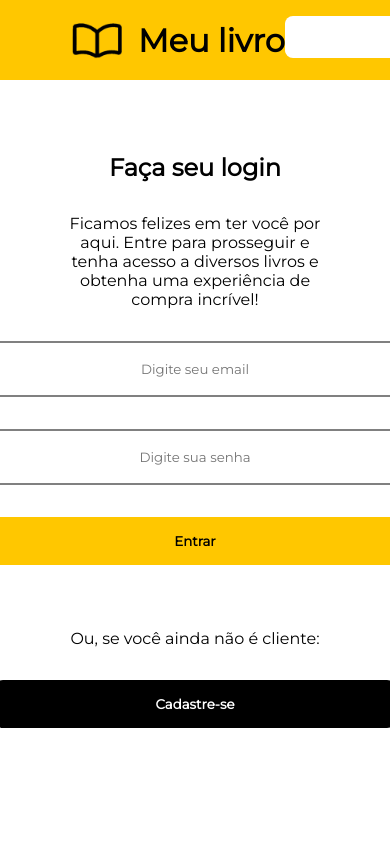
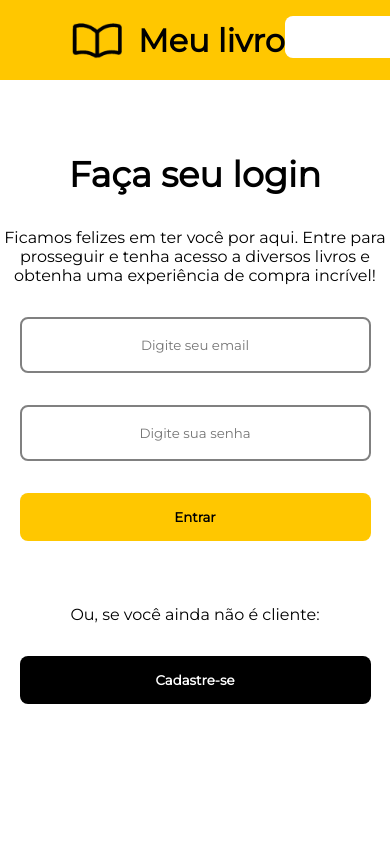
Before and after one commit to LucasMedeiros7/meu-livro-frontend, a React (Vite) app: page /login in a window 390 px wide. Shown: the top 844 px of the page. Built offline with nearby package versions, Linux system fonts and the light colour scheme.

Commit message:
Ajustes na responsividade da pagina de login e adição do redirect cadastro

```diff
--- a/src/components/Header/logoHeader.jsx
+++ b/src/components/Header/logoHeader.jsx
@@ -1,7 +1,8 @@
-import { useState } from 'react'
-import S from './header.module.css'
-import branco from '../../assets/logo_livraria_branco.png'
-import preto from '../../assets/logo_livraria_preto.png'
+import { useState } from "react";
+
+import S from "./header.module.css";
+import branco from "../../assets/logo_livraria_branco.png";
+import preto from "../../assets/logo_livraria_preto.png";
 
 export const Logo = () => {
   const [over, setOver] = useState(false);
@@ -11,11 +12,9 @@ export const Logo = () => {
       onMouseOut={() => setOver(false)}
       className={S.logo}
     >
-            <a href="/">
       <img className={S.imagem_logo} src={over ? branco : preto} />
-            </a>
 
       <h1 className={S.texto_logo}> Meu livro </h1>
     </div>
-    )
-}
+  );
+};
--- a/src/pages/Login/Login.jsx
+++ b/src/pages/Login/Login.jsx
@@ -69,7 +69,7 @@ export const Login = () => {
       <ToastContainer />
 
       <p>Ou, se você ainda não é cliente:</p>
-      <Link to="/cadastro">
+      <Link className={styles.linkCadastro} to="/cadastro">
         <button className={styles.cadastro}>Cadastre-se</button>
       </Link>
     </main>
--- a/src/pages/Login/login.module.css
+++ b/src/pages/Login/login.module.css
@@ -7,26 +7,38 @@
   margin: 4.563rem auto 7.563rem;
 }
 
+.main h2 {
+  font-size: 2.2rem;
+  font-weight: 700;
+}
+
 .paragrafo {
   text-align: center;
-    width: 70%;
+  max-width: 580px;
+  width: 100%;
 }
 
 .formulario {
   display: flex;
   flex-direction: column;
+  align-items: center;
+  width: 100%;
   gap: 2rem;
 }
 
 .campo {
-    width: 35rem;
+  max-width: 35rem;
+  width: 90%;
   height: 3.5rem;
   border: 2px solid gray;
   border-radius: 8px;
   text-align: center;
 }
 
-.enviar, .cadastro {
+.enviar,
+.cadastro {
+  max-width: 35rem;
+  width: 90%;
   height: 3rem;
   text-align: center;
   font-weight: bold;
@@ -36,7 +48,6 @@
 
 .enviar {
   background-color: rgba(255, 199, 0, 1);
-    width: 35rem;
 }
 
 .enviar:hover {
@@ -46,9 +57,15 @@
 .cadastro {
   background-color: black;
   color: white;
-    width: 25rem;
+  margin: 0 auto;
 }
 
 .cadastro:hover {
   color: rgba(255, 199, 0, 1);
 }
+
+.linkCadastro {
+  display: flex;
+  max-width: 35rem;
+  width: 100%;
+}
--- a/src/pages/cadastro/Cadastro.jsx
+++ b/src/pages/cadastro/Cadastro.jsx
@@ -1,4 +1,5 @@
 import { useState } from "react";
+import { useNavigate } from "react-router-dom";
 import { registrarUsuario } from "../../services/usuarioApi";
 import { validaDadosDeCadastro } from "../../utils/validaFormulario";
 
@@ -8,6 +9,7 @@ import "react-toastify/dist/ReactToastify.css";
 import styles from "./Cadastro.module.css";
 
 export function Cadastro() {
+  const navigate = useNavigate();
   const [dadosUsuario, setDadosUsuario] = useState({
     nome: "",
     email: "",
@@ -77,15 +79,18 @@ export function Cadastro() {
     });
 
     if (resposta.message.includes("repetido")) {
-      toastAlertErro("Email já cadastrado no banco de dados");
+      toastAlertErro("Este email já está cadastrado");
     } else {
       toastAlertSucesso("Cadastro efetuado com sucesso");
+      setTimeout(() => {
+        navigate("/login");
+      }, 2000);
     }
   }
 
   return (
     <div className={styles.container}>
-      <h1>Cadastro</h1>
+      <h2>Cadastro</h2>
 
       <form onSubmit={handleSubmit}>
         <input
--- a/src/pages/cadastro/Cadastro.module.css
+++ b/src/pages/cadastro/Cadastro.module.css
@@ -6,7 +6,7 @@
   text-align: center;
 }
 
-.container h1 {
+.container h2 {
   font-size: 2.5rem;
   font-weight: 700;
   margin-bottom: 1.375rem;
@@ -56,6 +56,10 @@
   cursor: pointer;
 }
 
+.container .btn:hover {
+  color: #3b3b3b;
+}
+
 @media (max-width: 630px) {
   .container form .infoPessoal {
     flex-direction: column;
```
Lines whose indentation alone changed are shown as unchanged.
